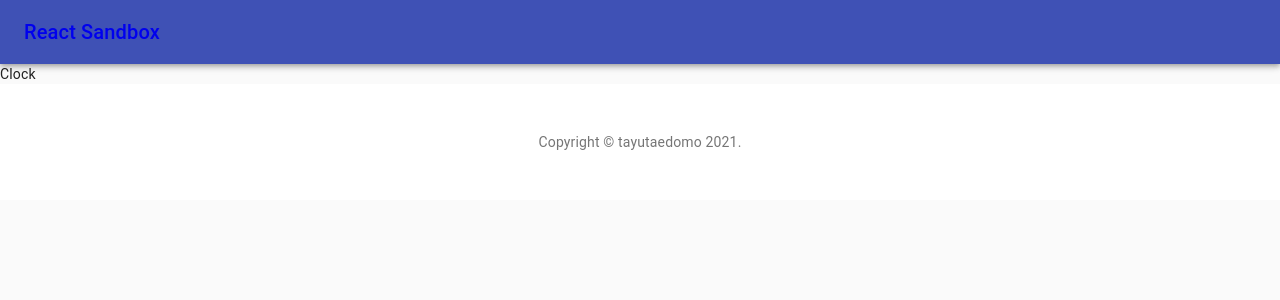
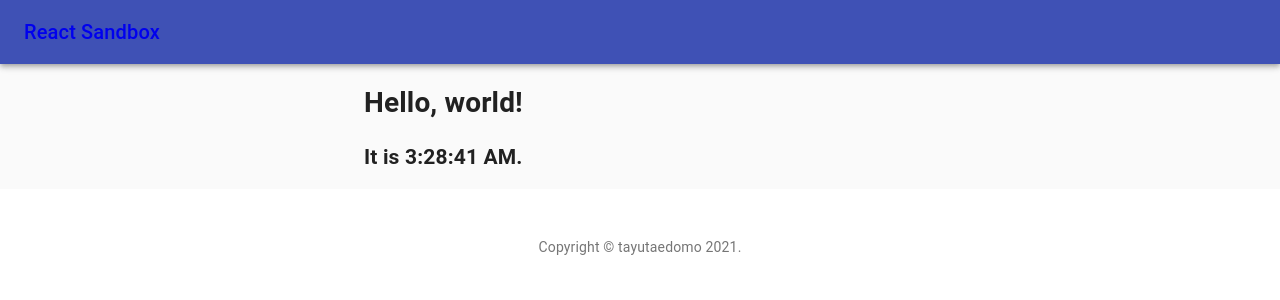
Before and after one commit to tayutaedomo/react-sandbox, a React (Create React App) app: page /clock in a window 1280 px wide. Shown: the top 300 px of the page. Built offline with nearby package versions, Linux system fonts and the light colour scheme.

Commit message:
add: basic clock display

```diff
--- a/src/components/Clock.js
+++ b/src/components/Clock.js
@@ -1,5 +1,32 @@
 import React from 'react';
+import { makeStyles, withStyles } from '@material-ui/core/styles';
+import Container from '@material-ui/core/Container';
 
-export default function Clock() {
-  return <div>Clock</div>;
+const useStyles = makeStyles((theme) => ({
+  heroContent: {
+    backgroundColor: theme.palette.background.paper,
+    padding: theme.spacing(8, 0, 6),
+  },
+}));
+
+class Clock extends React.Component {
+  constructor(props) {
+    super(props);
+    this.state = { date: new Date() };
+  }
+
+  render() {
+    const { classes } = this.props;
+
+    return (
+      <div className={classes.heroContent}>
+        <Container maxWidth="sm">
+          <h1>Hello, world!</h1>
+          <h2>It is {this.state.date.toLocaleTimeString()}.</h2>
+        </Container>
+      </div>
+    );
+  }
 }
+
+export default withStyles(useStyles)(Clock);
```
